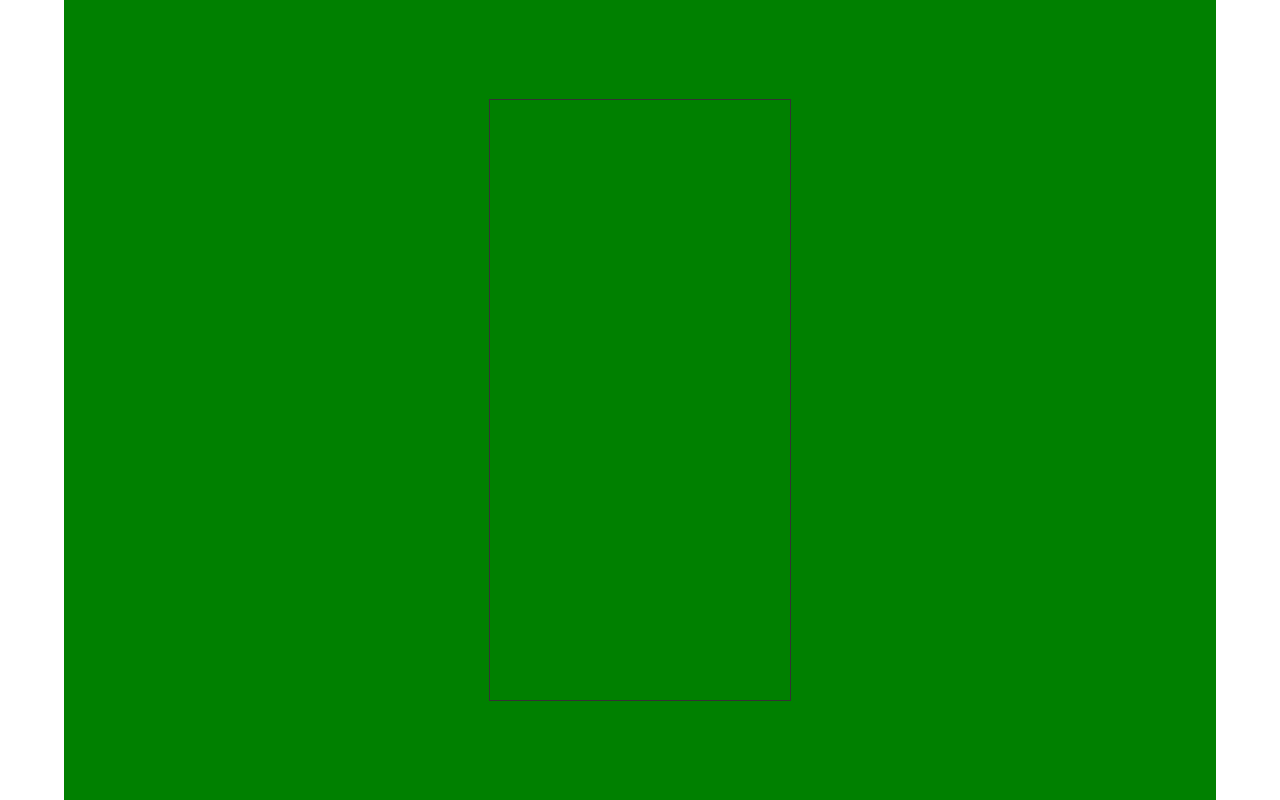
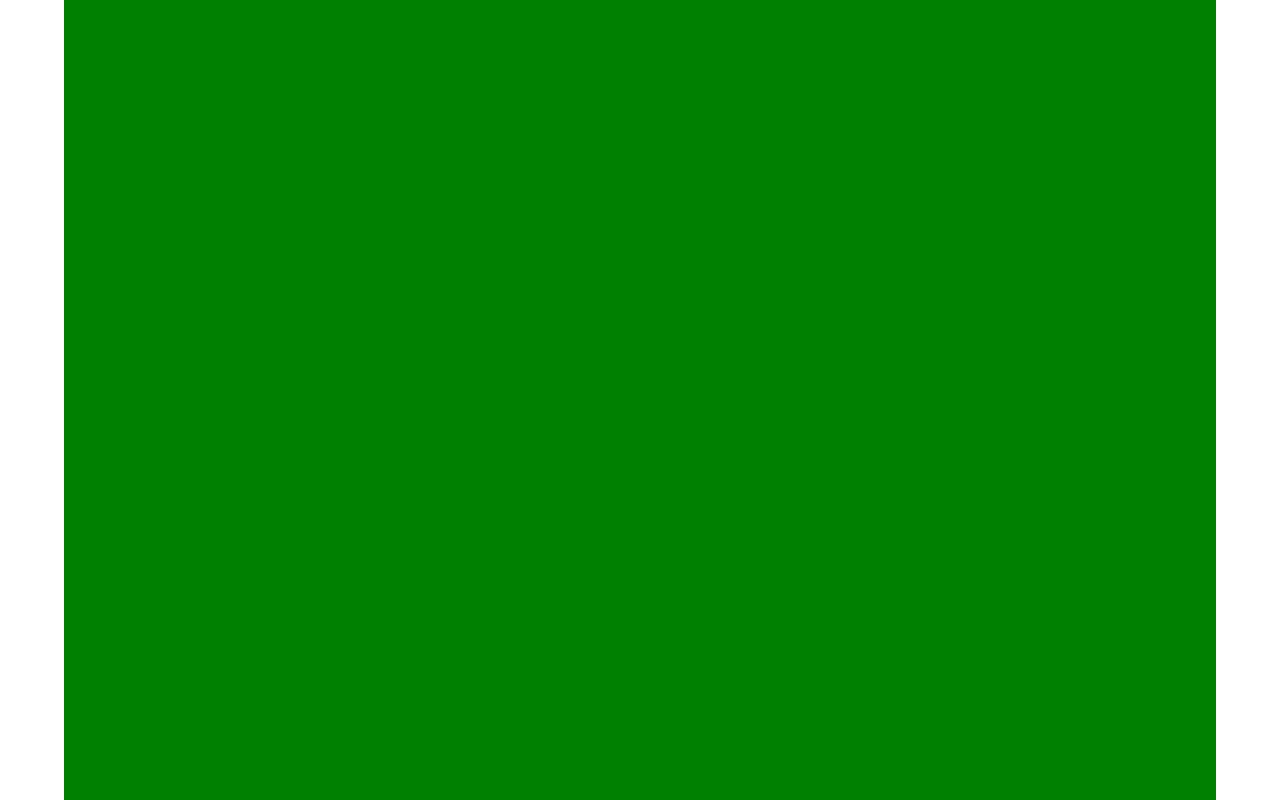
Before and after one commit to Tigran1991/Tetris-Game-on-JS, a plain HTML site: page index.html in a window 1280 px wide. Drawn offline with Linux system fonts and the light colour scheme.

```diff
--- a/index.html
+++ b/index.html
@@ -9,7 +9,7 @@
     </head>
     <body>
         <div class="container">
-            <canvas id="myCanvas" width="300" height="600"></canvas>
+
         </div>
         <script src="script.js"></script>
     </body>
--- a/script.js
+++ b/script.js
@@ -1,9 +1,5 @@
 const container = document.querySelector(".container");
-const canvas = document.getElementById("myCanvas");
 
-const makeGame = () => {
-    const context = canvas.getContext("2d");
-    context.fillStyle = "red";
-};
+const makeGame = () => {};
 
 makeGame();
--- a/style.css
+++ b/style.css
@@ -13,7 +13,3 @@
     margin: 0 auto;
     background-color: green;
 }
-
-#myCanvas{
-    border: 1px solid #333;
-}
```
